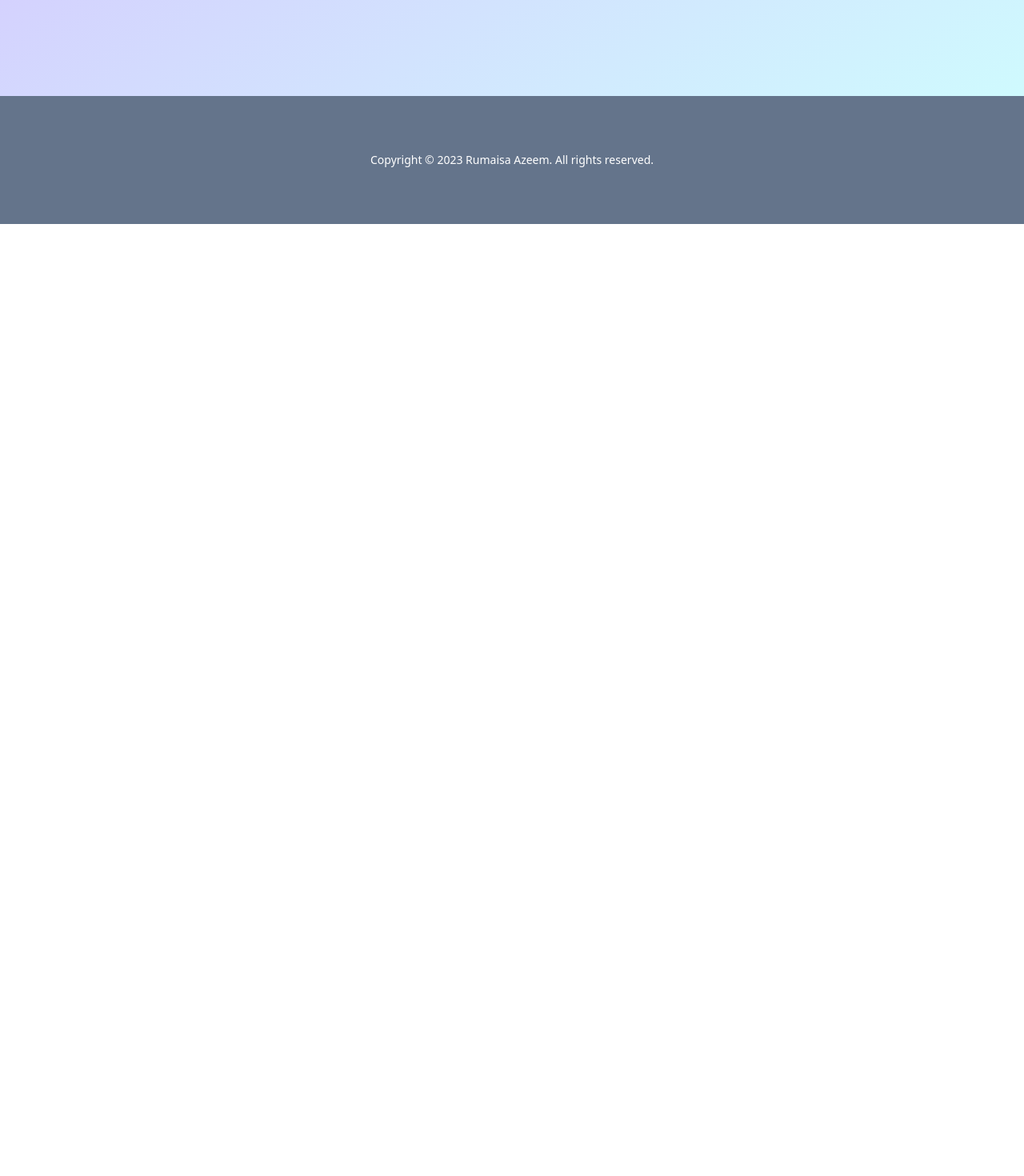
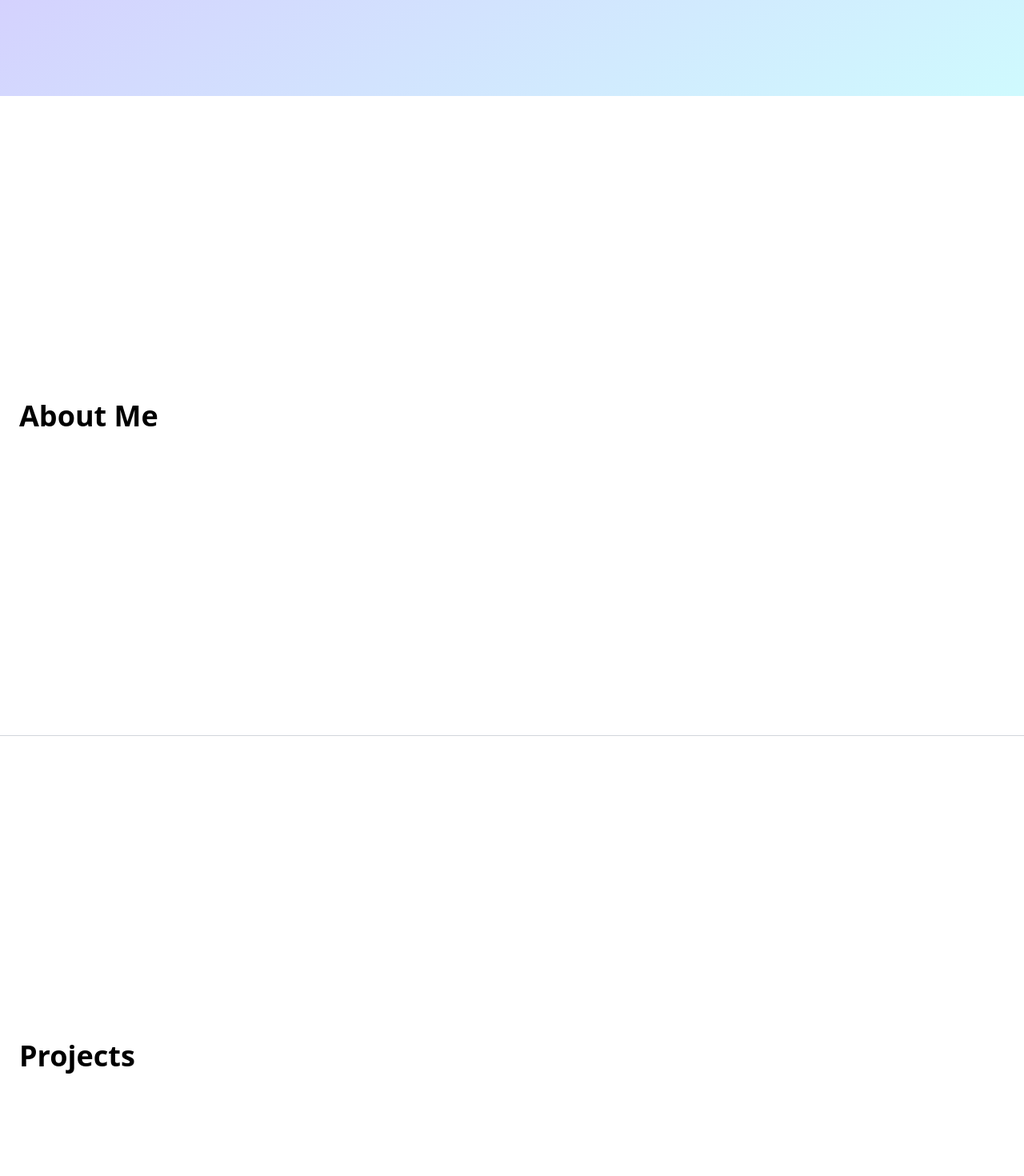
Before and after one commit to rumaisa-azeem/website, a React (Create React App) app: page / in a window 1280 px wide. Shown: the part 680-2150 px from the top of the page at 80% size. Before the commit the page ends 960 px from the top, so only its background shows below. Built offline with nearby package versions, Linux system fonts and the light colour scheme.

Commit message:
change to single page with scrolling sections

```diff
--- a/src/App.js
+++ b/src/App.js
@@ -1,18 +1,30 @@
 // import './styles/App.css';
-import Header from './sections/header';
-import Body from "./sections/body";
 import Footer from "./sections/footer";
 import Navbar from "./components/navbar";
 import Hero from "./sections/hero";
-import Button from "./components/button";
 import React from "react";
+
+import { Link, animateScroll as scroll } from "react-scroll";
 
 function App() {
     return (
         <div>
-            <Navbar extraStyles=""/>
-            <main className=" -z-50 ">
+            <Navbar/>
+            <main>
                 <Hero />
+
+                <section className="h-screen p-6 flex flex-col justify-center border-b border-gray-300" id="about-me-section">
+                    <h1 className="text-4xl font-extrabold">About Me</h1>
+                </section>
+
+                <section className="h-screen p-6 flex flex-col justify-center border-b border-gray-300" id="projects-section">
+                    <h1 className="text-4xl font-extrabold">Projects</h1>
+                </section>
+
+                <section className="h-screen p-6 flex flex-col justify-center border-b border-gray-300" id="cv-experience-section">
+                    <h1 className="text-4xl font-extrabold">CV & Experience</h1>
+                </section>
+
             </main>
             <Footer />
         </div>
--- a/src/components/button.js
+++ /dev/null
@@ -1,13 +0,0 @@
-import { useState } from "react";
-
-export default function Button() {
-    const [count, setCount] = useState(0);
-
-    function handleClick() {
-        setCount(count+1);
-    }
-
-    return (
-        <button onClick={handleClick}>This is a button. It has been clicked {count} times.</button>
-    );
-}
--- a/src/components/navbar.js
+++ b/src/components/navbar.js
@@ -1,58 +1,42 @@
 import React from 'react';
 import logo from '../assets/logo3.png';
 import { NavLink } from "react-router-dom";
+import { Link } from "react-scroll";
 
 export default function Navbar({props}) {
 
     const navigation = [
-        { name: 'About Me', link: '/aboutme' },
-        { name: 'Projects', link: '/projects' },
-        { name: 'CV & Experience', link: '/cv-experience'},
+        { name: 'About Me', link: 'about-me-section' },
+        { name: 'Projects', link: 'projects-section' },
+        { name: 'CV & Experience', link: 'cv-experience-section'},
         { name: 'Contact', link: '/contact'},
     ]
 
-    let styles = "w-screen items-center flex justify-between py-3 "
-    // if (extraStyles != null) {
-    //     styles += extraStyles
-    // }
-
     return (
-        // <nav className={styles}>
-        //     <NavLink to="/"><Logo className="h-12 pl-3"/></NavLink>
-        //     <div className="hidden justify-end md:flex divide-x-2 divide-slate-400 bg-white/20 rounded-md py-3 mr-3">
-        //         {navigation.map(entry => <NavButton key={entry.name} name={entry.name} link={entry.link}/>)}
-        //     </div>
-        // </nav>
         <div className="fixed w-screen top-0 z-40 py-4 px-6 flex flex-row gap-4 items-center justify-between">
             <NavLink to="/" className="hover:translate-y-1 transition ease-in-out"><Logo className="h-12"/></NavLink>
             <div className="hidden justify-end md:flex divide-x-2 divide-slate-400 bg-white/20 rounded-md py-3">
                 {navigation.map(entry => <NavButton key={entry.name} name={entry.name} link={entry.link}/>)}
             </div>
-            {/*<div className="flex border border-red-500 flex-row gap-1 items-center ">*/}
-            {/*    {[1,2,3].map(item =>*/}
-            {/*        <a href="#" target="_blank" className="hover:translate-y-1 transition ease-in-out" rel="noreferrer">*/}
-            {/*            link {item.toString()}*/}
-            {/*        </a>)}*/}
-            {/*</div>*/}
         </div>
     );
 }
 
-// old logo styling: h-12 rounded-full bg-white ml-3 drop-shadow-md
-
 function NavButton({name, link}) {
     return (
-        <NavLink to={link} className="flex-initial px-5">
+        <Link to={link} className="flex-initial px-5" smooth="easeInOutQuad">
             <button className="hover:bg-slate-400/30 rounded-md w-full font-semibold px-5 transition ease-in-out duration-500">
                 {name}
             </button>
-        </NavLink>
+        </Link>
     );
 }
 
 function Logo({ className }) {
     return (
-        <img id='' src={logo} className={className} alt="logo" />
+        <Link to="hero-section" smooth="easeInOutQuad">
+            <img src={logo} className={className} alt="logo" />
+        </Link>
     );
 }
 
--- a/src/sections/body.js
+++ /dev/null
@@ -1,17 +0,0 @@
-import Button from "../components/button.js";
-import React from "react";
-import Hero from "./hero";
-
-export default function Body() {
-    return (
-            <div className="">
-                <Hero />
-                <div id="intro" className="">
-                    <p>Window width: {window.innerWidth}</p>
-                </div>
-                <Button/>
-                <div className="h-screen" />
-            </div>
-
-    )
-}
--- a/src/sections/header.js
+++ /dev/null
@@ -1,9 +0,0 @@
-import Navbar from "../components/navbar";
-
-export default function Header() {
-    return (
-        <header className="App-header">
-
-        </header>
-    )
-}
--- a/src/sections/hero.js
+++ b/src/sections/hero.js
@@ -9,7 +9,7 @@ export default function Hero() {
     const mainHeaderText = "Hi, I'm Rumaisa.";
     const taglineText = "> I study Computer Science with Management";
     return(
-        <div id="hero" className="h-screen flex flex-col justify-center bg-gradient-to-br from-purple-300 to-cyan-100 md:pt-20">
+        <div id="hero-section" className="h-screen flex flex-col justify-center bg-gradient-to-br from-purple-300 to-cyan-100 md:pt-20">
             <div className="p-10 flex flex-col-reverse lg:flex-row">
                 <div id="hero_text" className="flex basis-1/2 xl:basis-7/12 flex-col justify-center text-center lg:text-left space-y-3 lg:pl-10 ">
                     <h1 className="text-4xl sm:text-7xl lg:text-8xl font-extrabold">{mainHeaderText}</h1>
```
